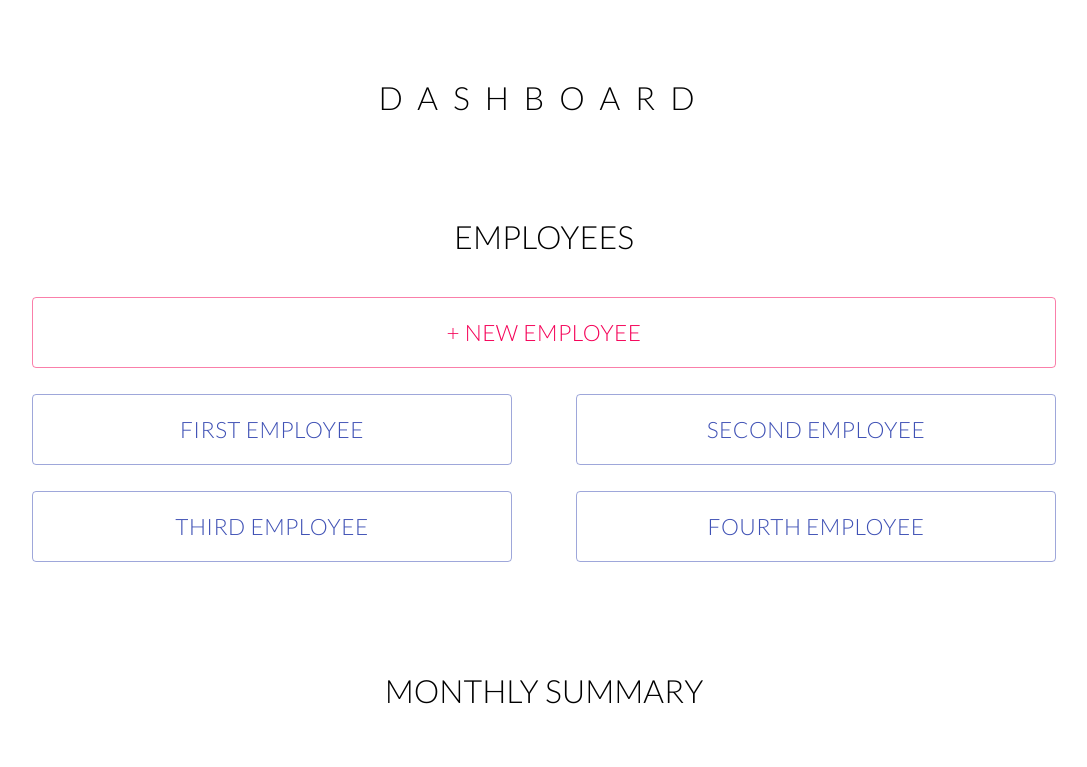
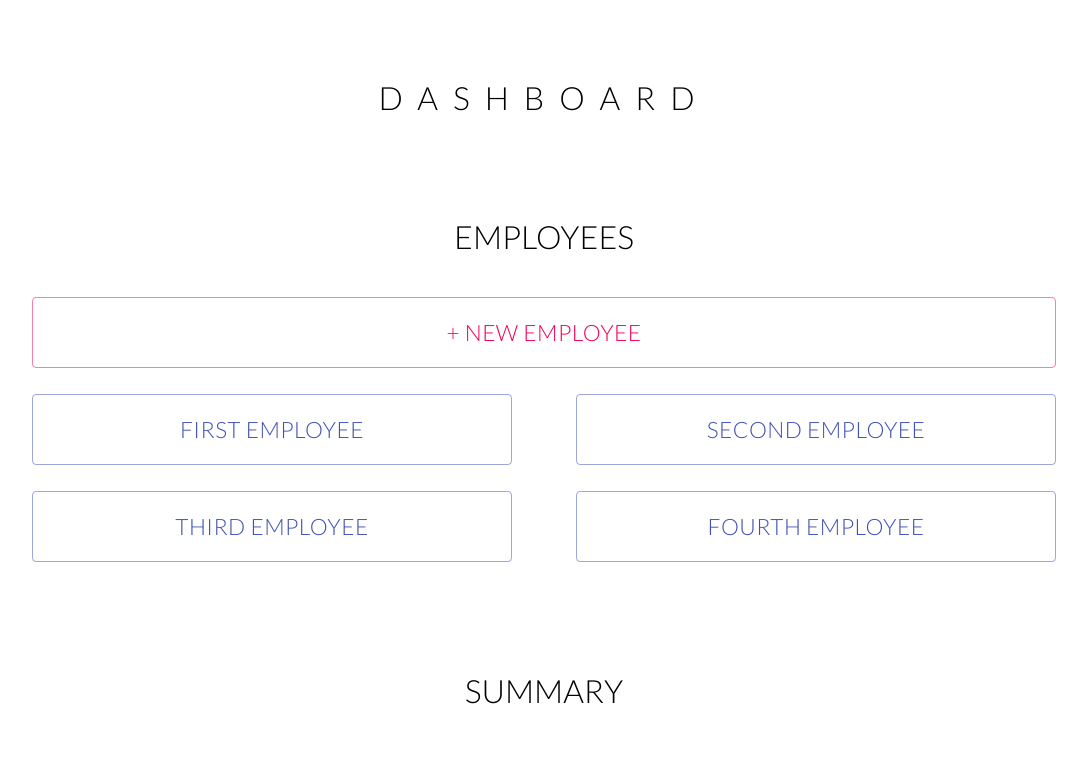
Before and after one commit to nigelrodrigues15/payroll, a React (Create React App) app: page /#/dashboard in a window 1280 px wide. Shown: the top 767 px of the page, without its empty margins (96-1183 px from the left). Built offline with nearby package versions, Linux system fonts and the light colour scheme.

Commit message:
dashboard

```diff
--- a/src/components/dashboard/dashboard.jsx
+++ b/src/components/dashboard/dashboard.jsx
@@ -97,7 +97,7 @@ class Dashboard extends React.Component {
                 </div>
                 <br /><br /><br />
                 <div className="carousel">
-                    <h1>MONTHLY SUMMARY</h1>
+                    <h1>SUMMARY</h1>
                     <br/><br/>
                     <div className='carousel-layout'>
                         <Link className="Link doublespan" >
```
